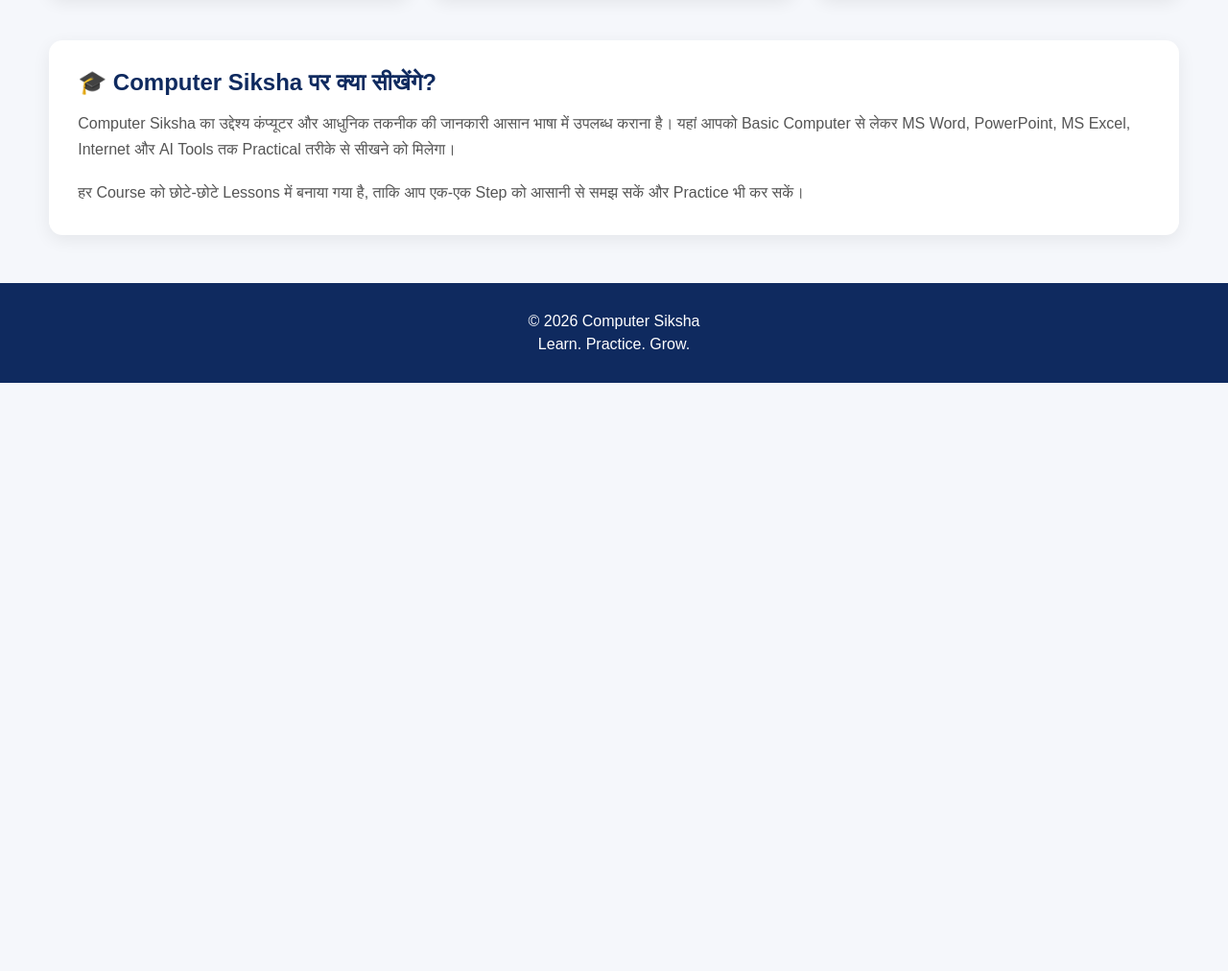
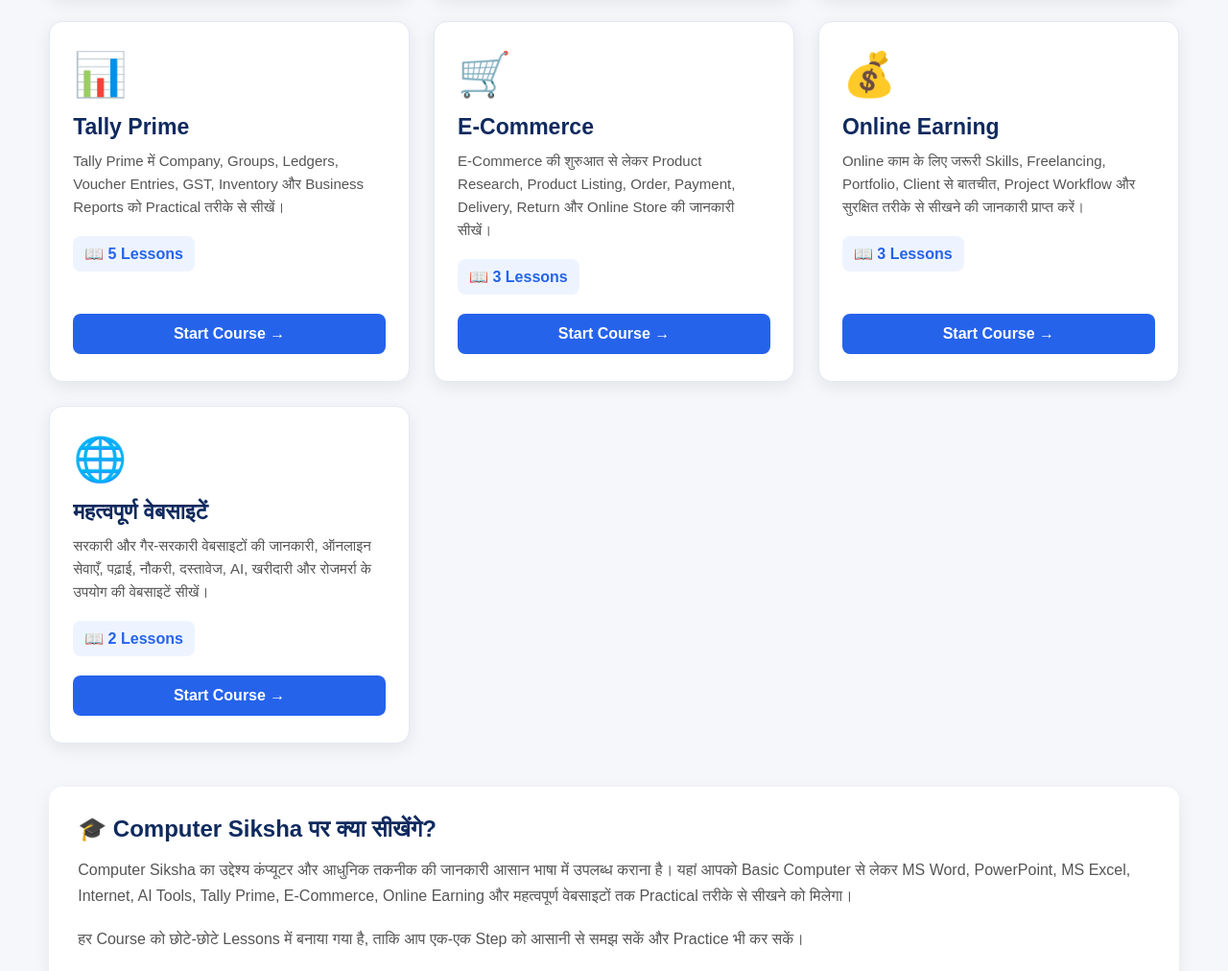
Before and after one commit to aryanpal07/Computer-Siksha, a plain HTML site: page courses.html in a window 1280 px wide. Shown: the part 1037-2049 px from the top of the page at 96% size. Before the commit the page ends 1436 px from the top, so only its background shows below. Drawn offline with Linux system fonts and the light colour scheme.

Commit message:
courses.html

```diff
--- a/courses.html
+++ b/courses.html
@@ -445,6 +445,122 @@
         </div>
 
 
+        <!-- TALLY PRIME -->
+
+        <div class="course-card">
+
+            <div class="course-icon">
+                📊
+            </div>
+
+            <h2>
+                Tally Prime
+            </h2>
+
+            <p>
+                Tally Prime में Company, Groups, Ledgers,
+                Voucher Entries, GST, Inventory और Business
+                Reports को Practical तरीके से सीखें।
+            </p>
+
+            <div class="lesson-count">
+                📖 5 Lessons
+            </div>
+
+            <a href="tally-lesson-1.html" class="learn-btn">
+                Start Course →
+            </a>
+
+        </div>
+
+
+        <!-- E-COMMERCE -->
+
+        <div class="course-card">
+
+            <div class="course-icon">
+                🛒
+            </div>
+
+            <h2>
+                E-Commerce
+            </h2>
+
+            <p>
+                E-Commerce की शुरुआत से लेकर Product Research,
+                Product Listing, Order, Payment, Delivery,
+                Return और Online Store की जानकारी सीखें।
+            </p>
+
+            <div class="lesson-count">
+                📖 3 Lessons
+            </div>
+
+            <a href="ecommerce-lesson-1.html" class="learn-btn">
+                Start Course →
+            </a>
+
+        </div>
+
+
+        <!-- ONLINE EARNING -->
+
+        <div class="course-card">
+
+            <div class="course-icon">
+                💰
+            </div>
+
+            <h2>
+                Online Earning
+            </h2>
+
+            <p>
+                Online काम के लिए जरूरी Skills, Freelancing,
+                Portfolio, Client से बातचीत, Project Workflow
+                और सुरक्षित तरीके से सीखने की जानकारी प्राप्त करें।
+            </p>
+
+            <div class="lesson-count">
+                📖 3 Lessons
+            </div>
+
+            <a href="online-earning-lesson-1.html" class="learn-btn">
+                Start Course →
+            </a>
+
+        </div>
+
+
+        <!-- IMPORTANT WEBSITES -->
+
+        <div class="course-card">
+
+            <div class="course-icon">
+                🌐
+            </div>
+
+            <h2>
+                महत्वपूर्ण वेबसाइटें
+            </h2>
+
+            <p>
+                सरकारी और गैर-सरकारी वेबसाइटों की जानकारी,
+                ऑनलाइन सेवाएँ, पढ़ाई, नौकरी, दस्तावेज,
+                AI, खरीदारी और रोजमर्रा के उपयोग की वेबसाइटें सीखें।
+            </p>
+
+            <div class="lesson-count">
+                📖 2 Lessons
+            </div>
+
+            <a href="website-lesson-1.html" class="learn-btn">
+                Start Course →
+            </a>
+
+        </div>
+
+
     </div>
 
 
@@ -460,8 +576,10 @@
             Computer Siksha का उद्देश्य कंप्यूटर और आधुनिक
             तकनीक की जानकारी आसान भाषा में उपलब्ध कराना है।
             यहां आपको Basic Computer से लेकर MS Word,
-            PowerPoint, MS Excel, Internet और AI Tools तक
-            Practical तरीके से सीखने को मिलेगा।
+            PowerPoint, MS Excel, Internet, AI Tools,
+            Tally Prime, E-Commerce, Online Earning और
+            महत्वपूर्ण वेबसाइटों तक Practical तरीके से
+            सीखने को मिलेगा।
         </p>
 
         <br>
```
